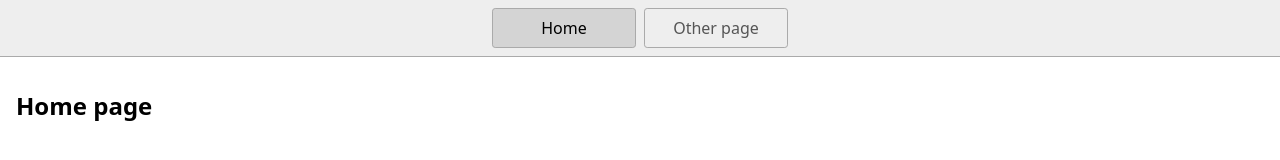
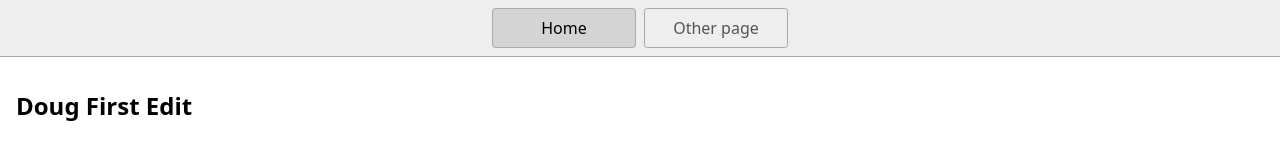
Before and after one commit to DouglasA5/First-Repository, a website: page index.html in a window 1280 px wide. Drawn offline with Linux system fonts and the light colour scheme.

Commit message:
I edited the home page

```diff
--- a/index.html
+++ b/index.html
@@ -17,7 +17,7 @@
       <a href="/page2.html">Other page</a>
     </nav>
     <main>
-      <h1>Home page</h1>
+      <h1>Doug First Edit</h1>
     </main>
   </body>
 </html>
```
Also changed, not shown: 1 other file.
